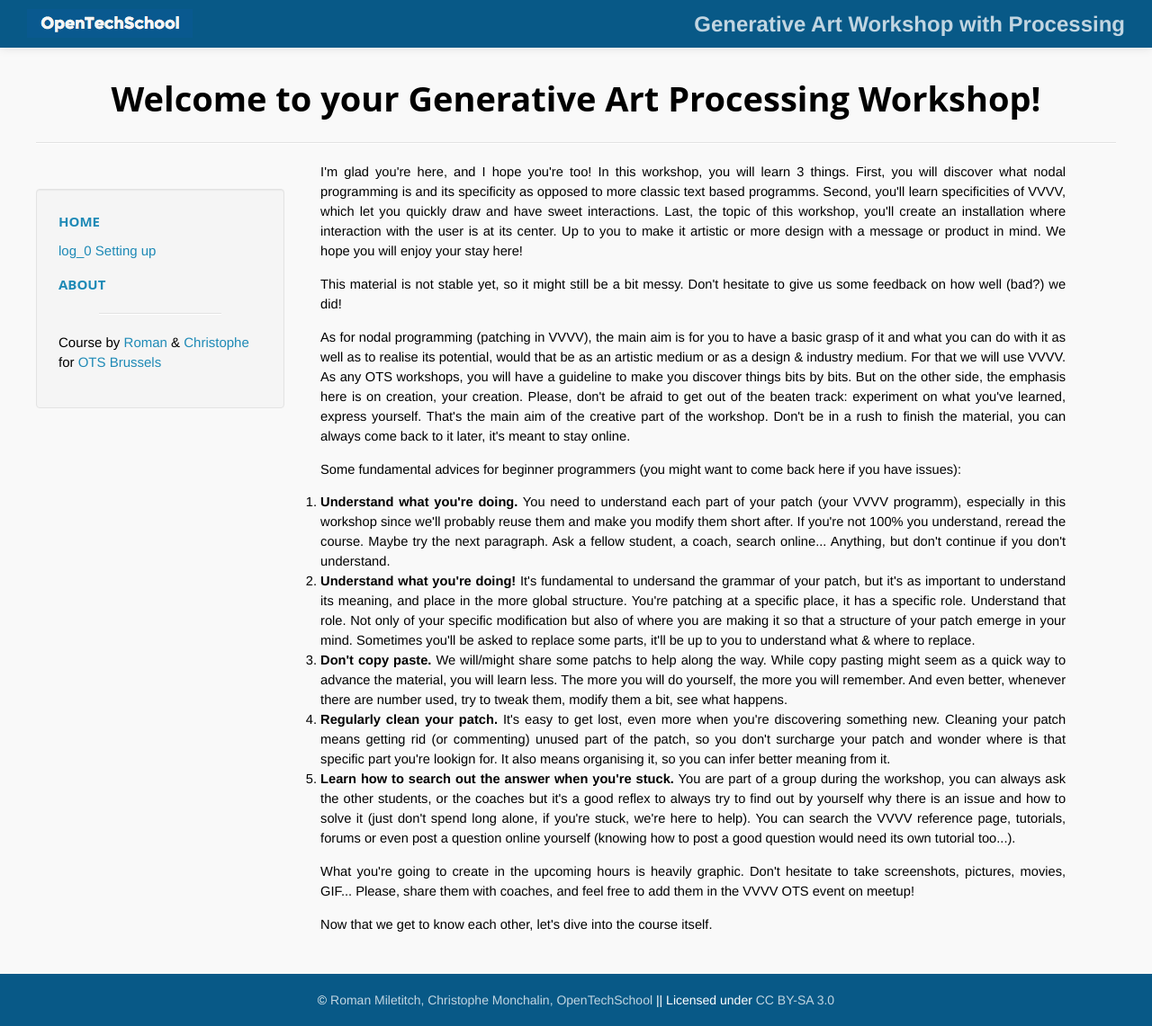
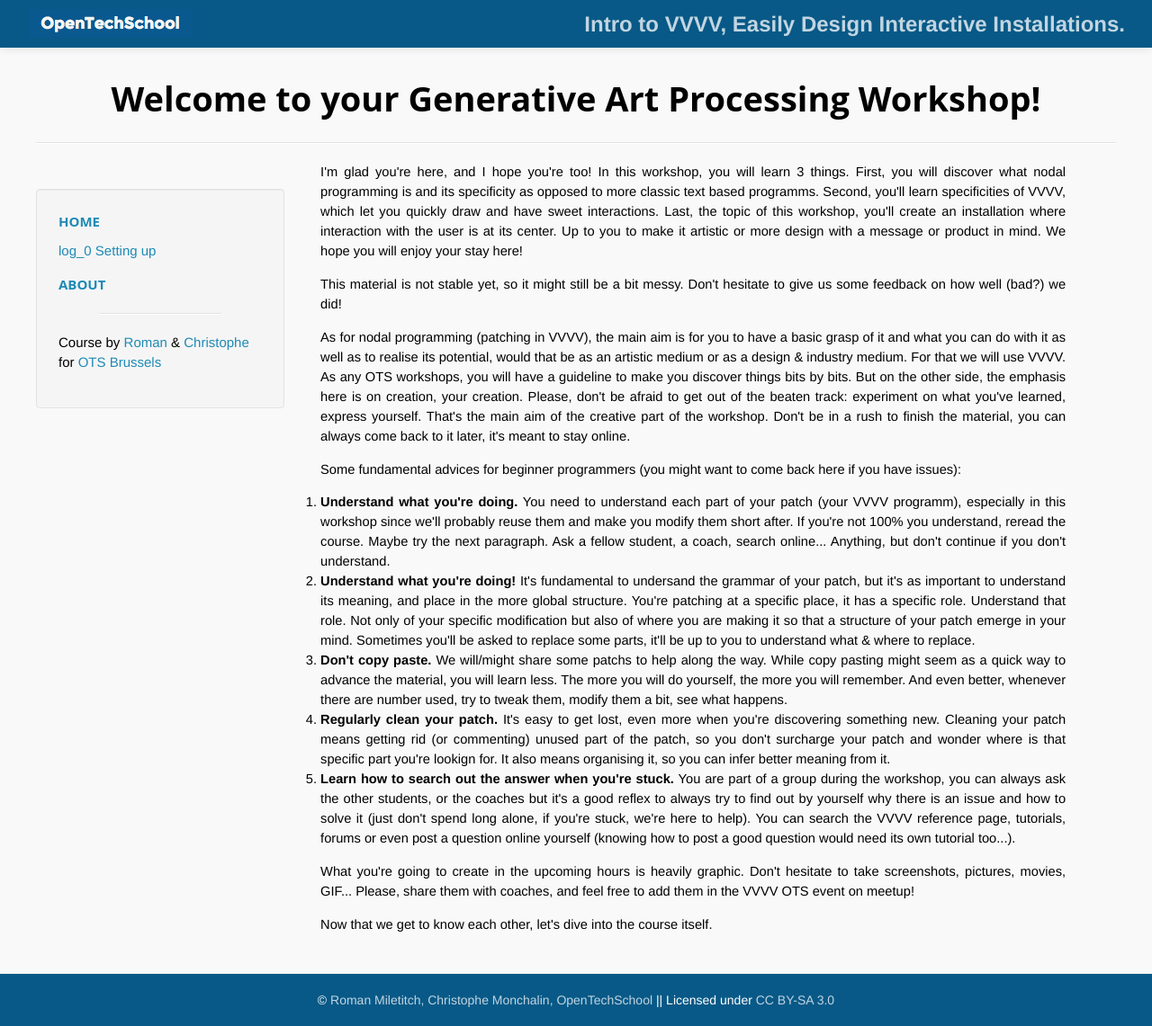
Before and after one commit to OpenTechSchool-Brussels/interactive-installations-with-VVVV, a Jekyll site: the page built from index.html, in a window 1280 px wide. Shown: the whole page at 90% size. Built offline with Jekyll 4.4.1, drawn with Linux system fonts in a browser that asks for light colours; Markdown is read by kramdown in place of the engine named in the settings.

Commit message:
Update _config.yml

```diff
--- a/_config.yml
+++ b/_config.yml
@@ -1,5 +1,6 @@
-title: Generative Art Workshop with Processing
-baseurl: http://opentechschool-brussels.github.io/generative-art-with-processing
+title: Intro to VVVV, Easily Design Interactive Installations.
+baseurl: http://opentechschool-brussels.github.io/interactive-installations-with-VVVV
+
 
 markdown: redcarpet
 redcarpet:
```
